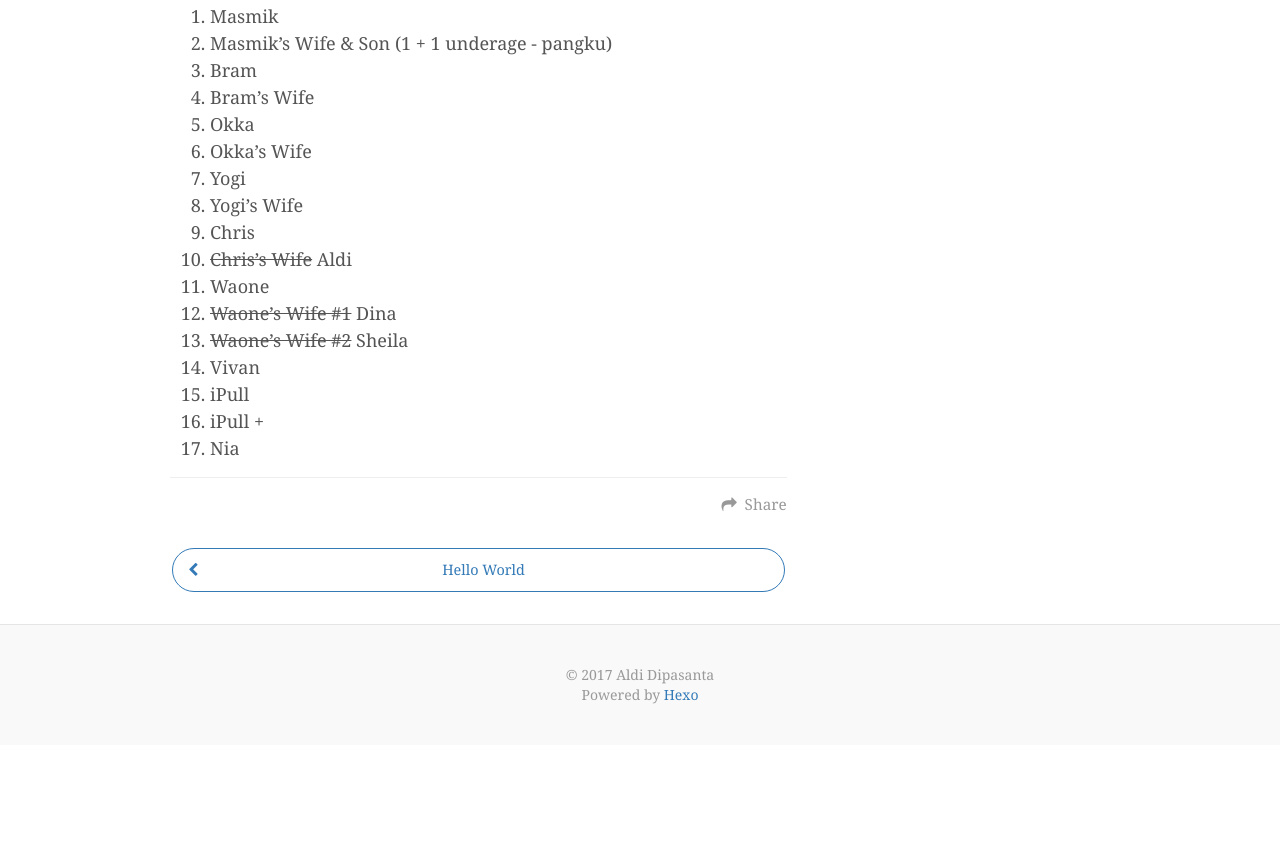
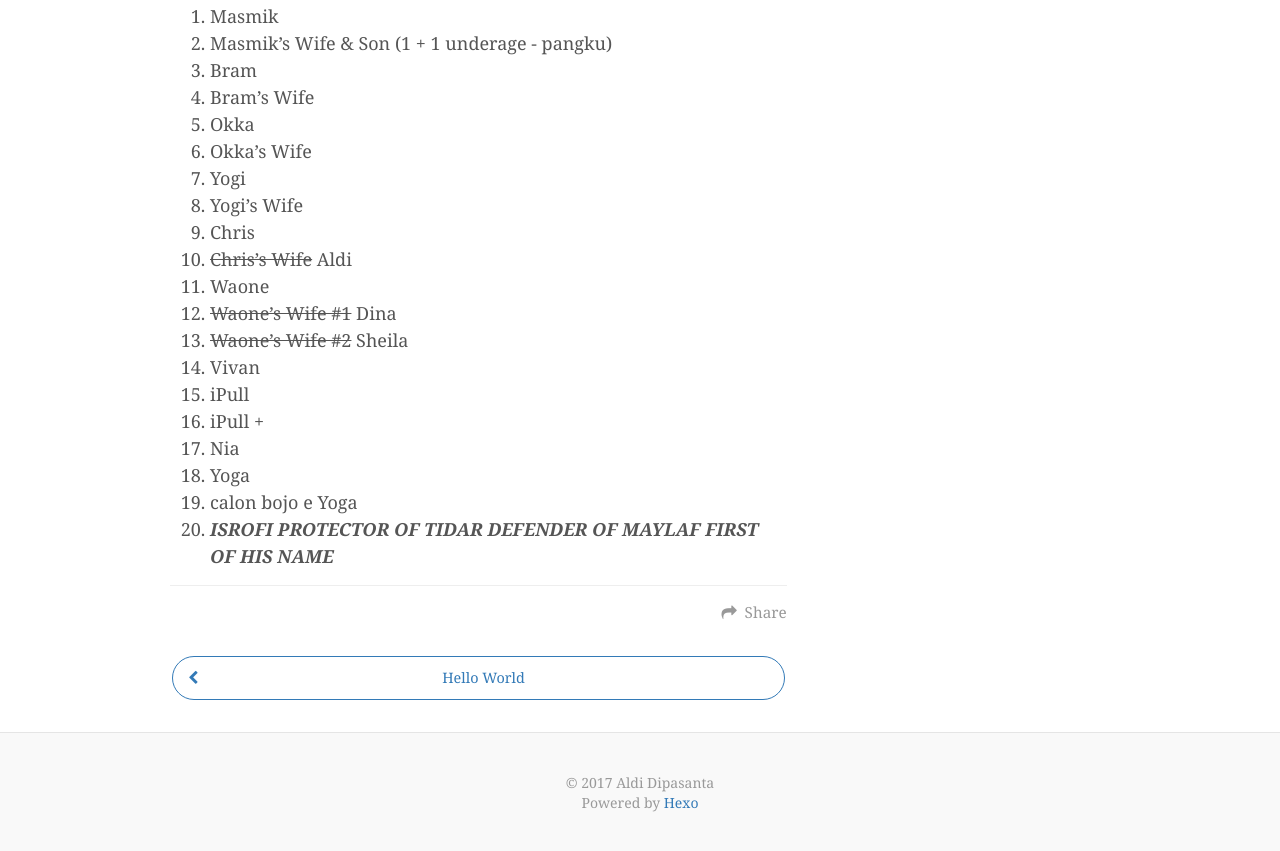
Before and after one commit to adipasanta/adipasanta.github.io, a plain HTML site: page 2017/10/27/pantai-nganteb/index.html in a window 1280 px wide. Shown: the part 2118-2969 px from the top of the page. Before the commit the page ends 2863 px from the top, so only its background shows below. Drawn offline with nearby package versions, Linux system fonts and the light colour scheme.

Commit message:
added yoga & isrof

```diff
--- a/2017/10/27/pantai-nganteb/index.html
+++ b/2017/10/27/pantai-nganteb/index.html
@@ -11,7 +11,7 @@
 <meta property="og:url" content="http://adipasanta.github.io/2017/10/27/pantai-nganteb/index.html">
 <meta property="og:site_name" content="√">
 <meta property="og:description" content="Wisata Pantai NgantebLokasiSelamat datang di Pantai Nganteb, berada di Dusun Sukorejo, Desa Tumpakrejo, Kecamatan Gedangan, Kabupaten Malang, Jawa Timur[1] atau sekitar 72 km dari Kota Malang. Pepohon">
-<meta property="og:updated_time" content="2017-10-27T10:28:06.330Z">
+<meta property="og:updated_time" content="2017-10-30T01:22:13.351Z">
 <meta name="twitter:card" content="summary">
 <meta name="twitter:title" content="Pantai Nganteb">
 <meta name="twitter:description" content="Wisata Pantai NgantebLokasiSelamat datang di Pantai Nganteb, berada di Dusun Sukorejo, Desa Tumpakrejo, Kecamatan Gedangan, Kabupaten Malang, Jawa Timur[1] atau sekitar 72 km dari Kota Malang. Pepohon">
@@ -157,6 +157,9 @@
 <li>iPull</li>
 <li>iPull +</li>
 <li>Nia</li>
+<li>Yoga</li>
+<li>calon bojo e Yoga</li>
+<li><strong><em>ISROFI PROTECTOR OF TIDAR DEFENDER OF MAYLAF FIRST OF HIS NAME</em></strong></li>
 </ol>
 
 
```
Also changed, not shown: index.html (+3 -0 lines).
